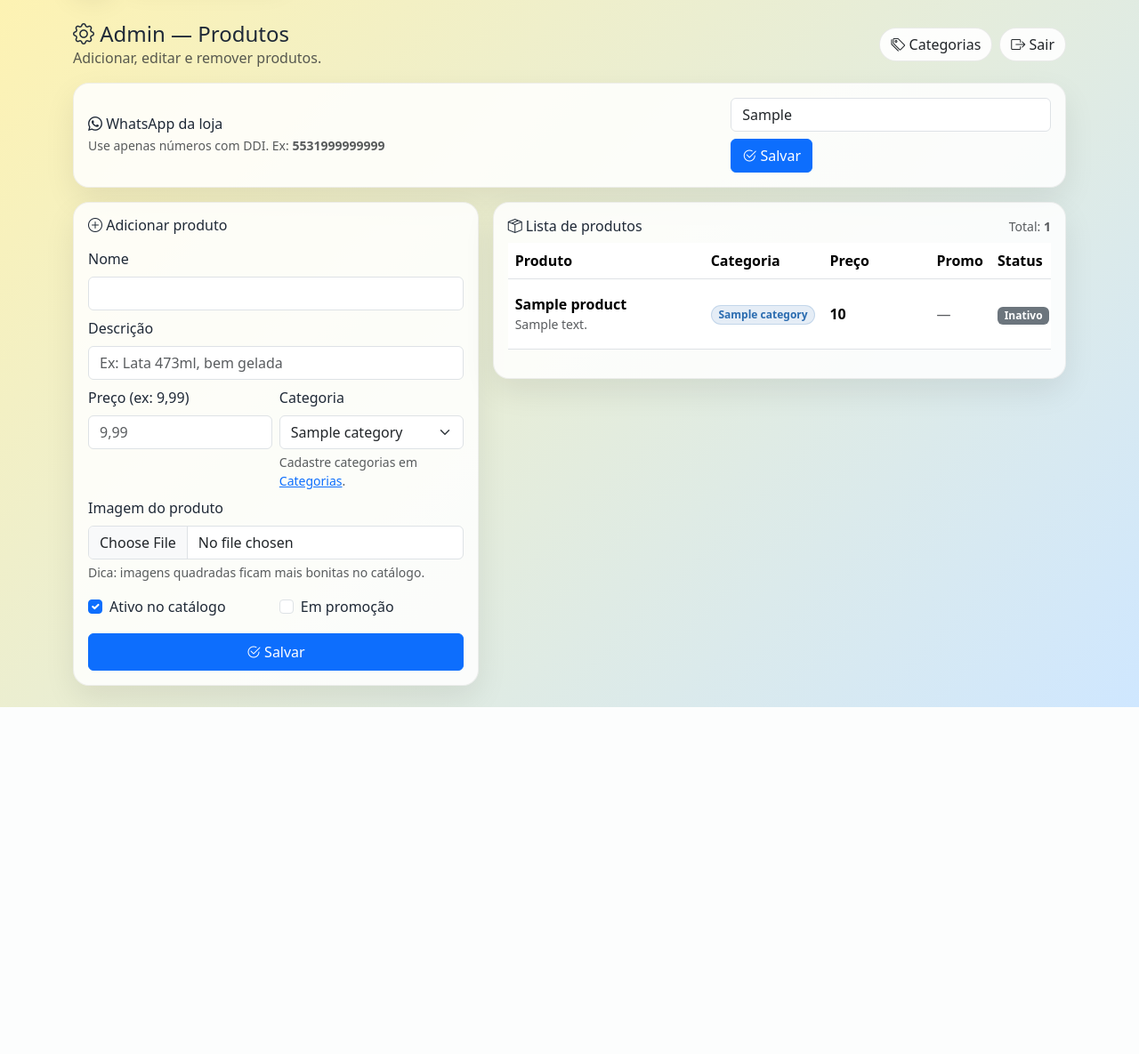
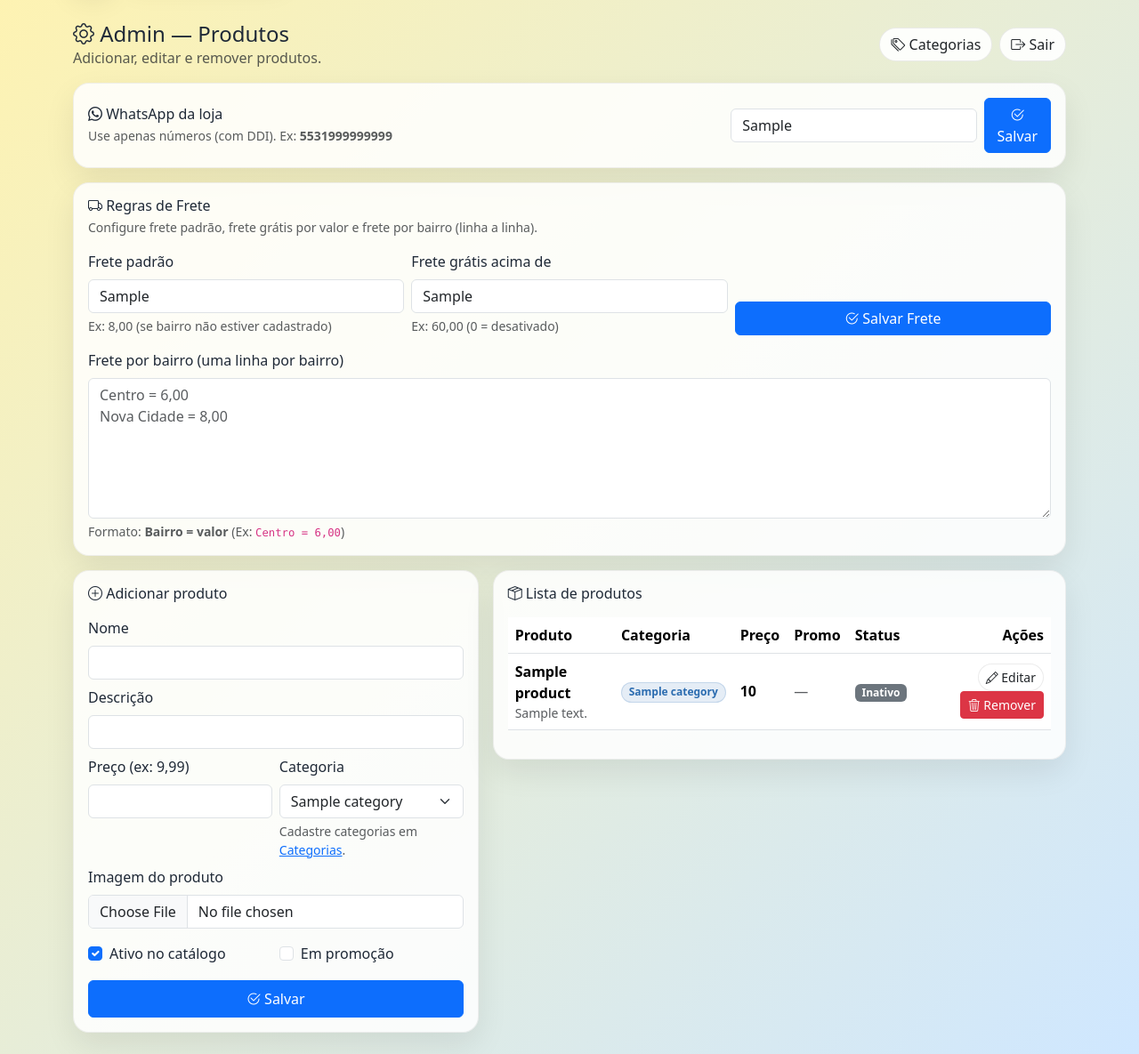
Before and after one commit to gabrieldigitalsales-del/distribuidorabebidas, a Python web app: template templates/admin.html in a window 1280 px wide. Shown: the part 77-1262 px from the top of the page at 89% size. Before the commit the page ends 872 px from the top, so only its background shows below. Run offline with Jinja, Linux system fonts and the light colour scheme; the template is opened without the code that fills it: most values are stand-ins (such as "Sample title", 1, 10 or a date in 2020).

Commit message:
Atualizar o admin.html

```diff
--- a/templates/admin.html
+++ b/templates/admin.html
@@ -1,12 +1,12 @@
 {% extends "base.html" %}
 {% block content %}
 
-<div class="d-flex align-items-center justify-content-between mb-3 flex-wrap gap-2">
+<div class="d-flex align-items-center justify-content-between mb-3">
   <div>
     <h4 class="mb-0"><i class="bi bi-gear"></i> Admin — Produtos</h4>
     <div class="text-muted">Adicionar, editar e remover produtos.</div>
   </div>
-  <div class="d-flex gap-2 flex-wrap">
+  <div class="d-flex gap-2">
     <a class="btn btn-nc" href="{{ url_for('admin_categories') }}">
       <i class="bi bi-tags"></i> Categorias
     </a>
@@ -16,26 +16,18 @@
   </div>
 </div>
 
-<!-- ===== CONFIG WHATSAPP ===== -->
+<!-- CONFIG WHATSAPP -->
 <div class="nc-card p-3 mb-3">
   <div class="d-flex align-items-center justify-content-between flex-wrap gap-2">
     <div>
       <h6 class="mb-1"><i class="bi bi-whatsapp"></i> WhatsApp da loja</h6>
       <div class="text-muted small">
-        Use apenas números com DDI. Ex: <strong>5531999999999</strong>
+        Use apenas números (com DDI). Ex: <strong>5531999999999</strong>
       </div>
     </div>
-
-    <form class="d-flex gap-2 align-items-center flex-wrap" method="post" action="{{ url_for('admin_update_whatsapp') }}">
-      <input
-        class="form-control"
-        name="store_whatsapp"
-        style="min-width:260px"
-        value="{{ store_whatsapp }}"
-        placeholder="5531999999999"
-        inputmode="numeric"
-        required
-      >
+    <form class="d-flex gap-2 align-items-center" method="post" action="{{ url_for('admin_update_whatsapp') }}">
+      <input class="form-control" name="store_whatsapp" style="min-width:260px"
+             value="{{ store_whatsapp }}" placeholder="5531999999999" required>
       <button class="btn btn-primary">
         <i class="bi bi-check2-circle"></i> Salvar
       </button>
@@ -43,17 +35,52 @@
   </div>
 </div>
 
+<!-- ✅ FRETE (NOVO) -->
+<div class="nc-card p-3 mb-3">
+  <div class="d-flex align-items-center justify-content-between flex-wrap gap-2">
+    <div>
+      <h6 class="mb-1"><i class="bi bi-truck"></i> Regras de Frete</h6>
+      <div class="text-muted small">
+        Configure frete padrão, frete grátis por valor e frete por bairro (linha a linha).
+      </div>
+    </div>
+  </div>
+
+  <form class="mt-3" method="post" action="{{ url_for('admin_update_freight') }}">
+    <div class="row g-2">
+      <div class="col-12 col-md-4">
+        <label class="form-label">Frete padrão</label>
+        <input class="form-control" name="freight_default" value="{{ freight_default or 'R$ 0,00' }}" placeholder="8,00">
+        <div class="form-text">Ex: 8,00 (se bairro não estiver cadastrado)</div>
+      </div>
+
+      <div class="col-12 col-md-4">
+        <label class="form-label">Frete grátis acima de</label>
+        <input class="form-control" name="freight_free_over" value="{{ freight_free_over or 'R$ 0,00' }}" placeholder="60,00">
+        <div class="form-text">Ex: 60,00 (0 = desativado)</div>
+      </div>
+
+      <div class="col-12 col-md-4 d-flex align-items-end">
+        <button class="btn btn-primary w-100">
+          <i class="bi bi-check2-circle"></i> Salvar Frete
+        </button>
+      </div>
+    </div>
+
+    <div class="mt-3">
+      <label class="form-label">Frete por bairro (uma linha por bairro)</label>
+      <textarea class="form-control" name="freight_lines" rows="6" placeholder="Centro = 6,00&#10;Nova Cidade = 8,00">{% if freight_map_json %}{% set _m = freight_map_json | safe %}{% endif %}</textarea>
+      <div class="form-text">
+        Formato: <strong>Bairro = valor</strong> (Ex: <code>Centro = 6,00</code>)
+      </div>
+    </div>
+  </form>
+</div>
+
 <div class="row g-3">
-  <!-- ===== ADD ===== -->
   <div class="col-12 col-lg-5">
     <div class="nc-card p-3">
       <h6 class="mb-3"><i class="bi bi-plus-circle"></i> Adicionar produto</h6>
-
-      {% if not categories or categories|length == 0 %}
-        <div class="alert alert-warning mb-3">
-          Você ainda não tem categorias ativas. Crie em <a href="{{ url_for('admin_categories') }}">Categorias</a>.
-        </div>
-      {% endif %}
 
       <form method="post" action="{{ url_for('admin_add') }}" enctype="multipart/form-data">
         <div class="mb-2">
@@ -63,18 +90,18 @@
 
         <div class="mb-2">
           <label class="form-label">Descrição</label>
-          <input class="form-control" name="description" placeholder="Ex: Lata 473ml, bem gelada">
+          <input class="form-control" name="description">
         </div>
 
         <div class="row g-2">
           <div class="col-6">
             <label class="form-label">Preço (ex: 9,99)</label>
-            <input class="form-control" name="price" placeholder="9,99" inputmode="decimal" required>
+            <input class="form-control" name="price" required>
           </div>
 
           <div class="col-6">
             <label class="form-label">Categoria</label>
-            <select class="form-select" name="category_id" {% if not categories or categories|length == 0 %}disabled{% endif %} required>
+            <select class="form-select" name="category_id" required>
               {% for c in categories %}
                 <option value="{{ c.id }}">{{ c.name }}</option>
               {% endfor %}
@@ -88,60 +115,49 @@
         <div class="mt-2">
           <label class="form-label">Imagem do produto</label>
           <input type="file" class="form-control" name="image_file" accept="image/*">
-          <div class="form-text">Dica: imagens quadradas ficam mais bonitas no catálogo.</div>
         </div>
 
         <div class="row g-2 mt-2">
           <div class="col-6">
             <div class="form-check">
-              <input class="form-check-input" type="checkbox" name="is_active" id="activeAdd" checked>
-              <label class="form-check-label" for="activeAdd">Ativo no catálogo</label>
+              <input class="form-check-input" type="checkbox" name="is_active" id="active" checked>
+              <label class="form-check-label" for="active">Ativo no catálogo</label>
             </div>
           </div>
-
           <div class="col-6">
             <div class="form-check">
-              <input class="form-check-input" type="checkbox" name="is_promo" id="promoAdd" onchange="togglePromoAdd()">
-              <label class="form-check-label" for="promoAdd">Em promoção</label>
+              <input class="form-check-input" type="checkbox" name="is_promo" id="promo" onchange="togglePromoAdd()">
+              <label class="form-check-label" for="promo">Em promoção</label>
             </div>
           </div>
         </div>
 
         <div class="mt-2" id="promoAddWrap" style="display:none;">
           <label class="form-label">Preço promocional (ex: 7,99)</label>
-          <input class="form-control" name="promo_price" id="promoPriceAdd" placeholder="7,99" inputmode="decimal">
+          <input class="form-control" name="promo_price" placeholder="7,99">
         </div>
 
-        <button class="btn btn-primary w-100 mt-3 py-2" {% if not categories or categories|length == 0 %}disabled{% endif %}>
+        <button class="btn btn-primary w-100 mt-3 py-2">
           <i class="bi bi-check2-circle"></i> Salvar
         </button>
       </form>
     </div>
   </div>
 
-  <!-- ===== LISTA ===== -->
   <div class="col-12 col-lg-7">
     <div class="nc-card p-3">
-      <div class="d-flex align-items-center justify-content-between flex-wrap gap-2 mb-2">
-        <h6 class="mb-0"><i class="bi bi-box-seam"></i> Lista de produtos</h6>
-        <div class="text-muted small">
-          Total: <strong>{{ products|length }}</strong>
-        </div>
-      </div>
+      <h6 class="mb-3"><i class="bi bi-box-seam"></i> Lista de produtos</h6>
 
-      {% if not products or products|length == 0 %}
-        <div class="text-muted">Nenhum produto cadastrado ainda.</div>
-      {% else %}
       <div class="table-responsive">
         <table class="table align-middle">
           <thead>
             <tr>
-                <th style="min-width:220px;">Produto</th>
+              <th>Produto</th>
               <th>Categoria</th>
-                <th style="min-width:120px;">Preço</th>
+              <th>Preço</th>
               <th>Promo</th>
               <th>Status</th>
-                <th class="text-end" style="min-width:160px;">Ações</th>
+              <th class="text-end">Ações</th>
             </tr>
           </thead>
           <tbody>
@@ -151,11 +167,7 @@
                   <div class="fw-semibold">{{ p.name }}</div>
                   <div class="text-muted small">{{ p.description }}</div>
                 </td>
-
-                  <td>
-                    <span class="badge badge-cat">{{ p.category }}</span>
-                  </td>
-
+                <td><span class="badge badge-cat">{{ p.category }}</span></td>
                 <td>
                   {% if p.is_promo %}
                     <div class="text-muted small"><s>{{ p.price }}</s></div>
@@ -164,17 +176,13 @@
                     <div class="fw-bold">{{ p.price }}</div>
                   {% endif %}
                 </td>
-
                 <td>
                   {% if p.is_promo %}
-                      <span class="badge text-bg-warning">
-                        <i class="bi bi-lightning-charge"></i> Promo
-                      </span>
+                    <span class="badge text-bg-warning"><i class="bi bi-lightning-charge"></i> Promo</span>
                   {% else %}
                     <span class="text-muted">—</span>
                   {% endif %}
                 </td>
-
                 <td>
                   {% if p.is_active %}
                     <span class="badge text-bg-success">Ativo</span>
@@ -182,12 +190,10 @@
                     <span class="badge text-bg-secondary">Inativo</span>
                   {% endif %}
                 </td>
-
                 <td class="text-end">
                   <a class="btn btn-sm btn-nc" href="{{ url_for('admin_edit', pid=p.id) }}">
                     <i class="bi bi-pencil"></i> Editar
                   </a>
-
                   <form class="d-inline" method="post" action="{{ url_for('admin_delete', pid=p.id) }}"
                         onsubmit="return confirm('Remover este produto?')">
                     <button class="btn btn-sm btn-danger">
@@ -200,7 +206,6 @@
           </tbody>
         </table>
       </div>
-      {% endif %}
 
     </div>
   </div>
@@ -212,25 +217,9 @@
 {{ super() }}
 <script>
   function togglePromoAdd(){
-    const promo = document.getElementById("promoAdd");
+    const promo = document.getElementById("promo");
     const wrap = document.getElementById("promoAddWrap");
-    const price = document.getElementById("promoPriceAdd");
-
-    if(!promo || !wrap) return;
-
-    if(promo.checked){
-      wrap.style.display = "";
-      if(price){
-        price.required = true;
-        setTimeout(()=> price.focus(), 80);
-      }
-    } else {
-      wrap.style.display = "none";
-      if(price){
-        price.required = false;
-        price.value = "";
-      }
-    }
+    wrap.style.display = promo.checked ? "" : "none";
   }
 </script>
 {% endblock %}
```
Lines whose indentation alone changed are shown as unchanged.
